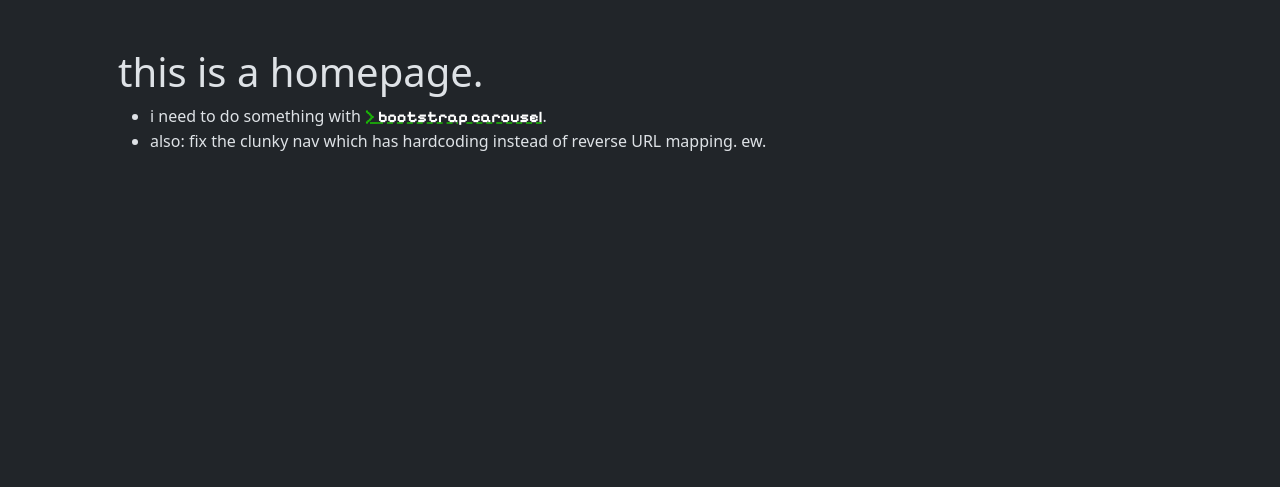
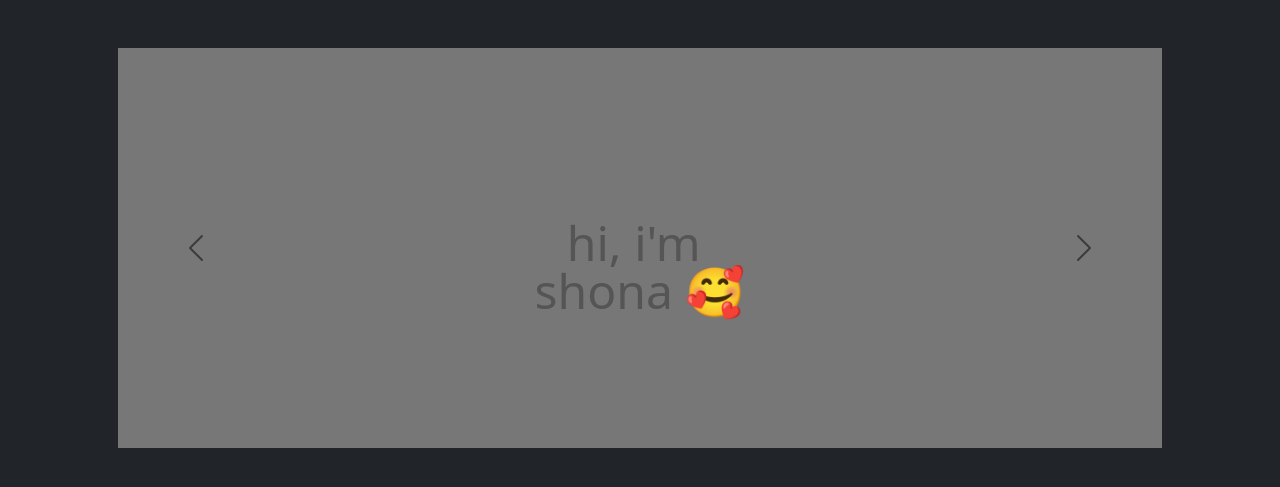
Before and after one commit to lowdensh/teldrassil, a Django app: page / in a window 1280 px wide. Shown: the part 57-544 px from the top of the page. Run offline with Django 5.2, Linux system fonts and the light colour scheme.

Commit message:
make carousel for homepage
needs to be changed from SVG to other standard html elements. to "nice-ify" the formatting and whatnot.

```diff
--- a/users/templates/users/home.html
+++ b/users/templates/users/home.html
@@ -2,12 +2,45 @@
 {% load static %}
 {% block content %}
 
-  <div class="container p-5">
-    <h1>this is a homepage.</h1>
-    <ul>
-      <li>i need to do something with <a href="https://getbootstrap.com/docs/5.3/components/carousel/#captions">bootstrap carousel</a>.</li>
-      <li>also: fix the clunky nav which has hardcoding instead of reverse URL mapping. ew.</li>
-    </ul>
+<div class="container p-5">
+
+  <div id="carouselExample" class="carousel slide">
+    <div class="carousel-inner">
+      <div class="carousel-item active">
+        <svg class="bd-placeholder-img bd-placeholder-img-lg d-block w-100" width="800" height="400" xmlns="http://www.w3.org/2000/svg" role="img" aria-label="Placeholder: First slide" preserveAspectRatio="xmidYmid slice" focusable="false"><rect width="100%" height="100%" fill="#777"></rect>
+          <text x="50%" y="50%" dominant-baseline="middle" text-anchor="middle" fill="#555" font-size="3em">
+            <tspan x="50%" dy="0em">hi, i'm</tspan>
+            <tspan x="50%" dy="1em">shona 🥰</tspan>
+          </text>
+        </svg>
+      </div>
+      <div class="carousel-item">
+        <svg class="bd-placeholder-img bd-placeholder-img-lg d-block w-100" width="800" height="400" xmlns="http://www.w3.org/2000/svg" role="img" aria-label="Placeholder: Second slide" preserveAspectRatio="xmidYmid slice" focusable="false"><rect width="100%" height="100%" fill="#666"></rect>
+          <text x="50%" y="50%" dominant-baseline="middle" text-anchor="middle" fill="#444" font-size="3em">
+            <tspan x="50%" dy="0em">a.k.a.</tspan>
+            <tspan x="50%" dy="1em">lowdensh ✨</tspan>
+          </text>
+        </svg>
+      </div>
+      <div class="carousel-item">
+        <svg class="bd-placeholder-img bd-placeholder-img-lg d-block w-100" width="800" height="400" xmlns="http://www.w3.org/2000/svg" role="img" aria-label="Placeholder: Third slide" preserveAspectRatio="xmidYmid slice" focusable="false"><rect width="100%" height="100%" fill="#555"></rect>
+          <text x="50%" y="50%" dominant-baseline="middle" text-anchor="middle" fill="#333" font-size="3em">
+            <tspan x="50%" dy="0em">this is my realm:</tspan>
+            <tspan x="50%" dy="1em">teldrassil 🍃</tspan>
+          </text>
+        </svg>
+      </div>
+    </div>
+    <button class="carousel-control-prev" type="button" data-bs-target="#carouselExample" data-bs-slide="prev">
+      <span class="carousel-control-prev-icon" aria-hidden="true"></span>
+      <span class="visually-hidden">Previous</span>
+    </button>
+    <button class="carousel-control-next" type="button" data-bs-target="#carouselExample" data-bs-slide="next">
+      <span class="carousel-control-next-icon" aria-hidden="true"></span>
+      <span class="visually-hidden">Next</span>
+    </button>
   </div>
 
+</div>
+
 {% endblock %}
```
Also changed, not shown: README.md.
